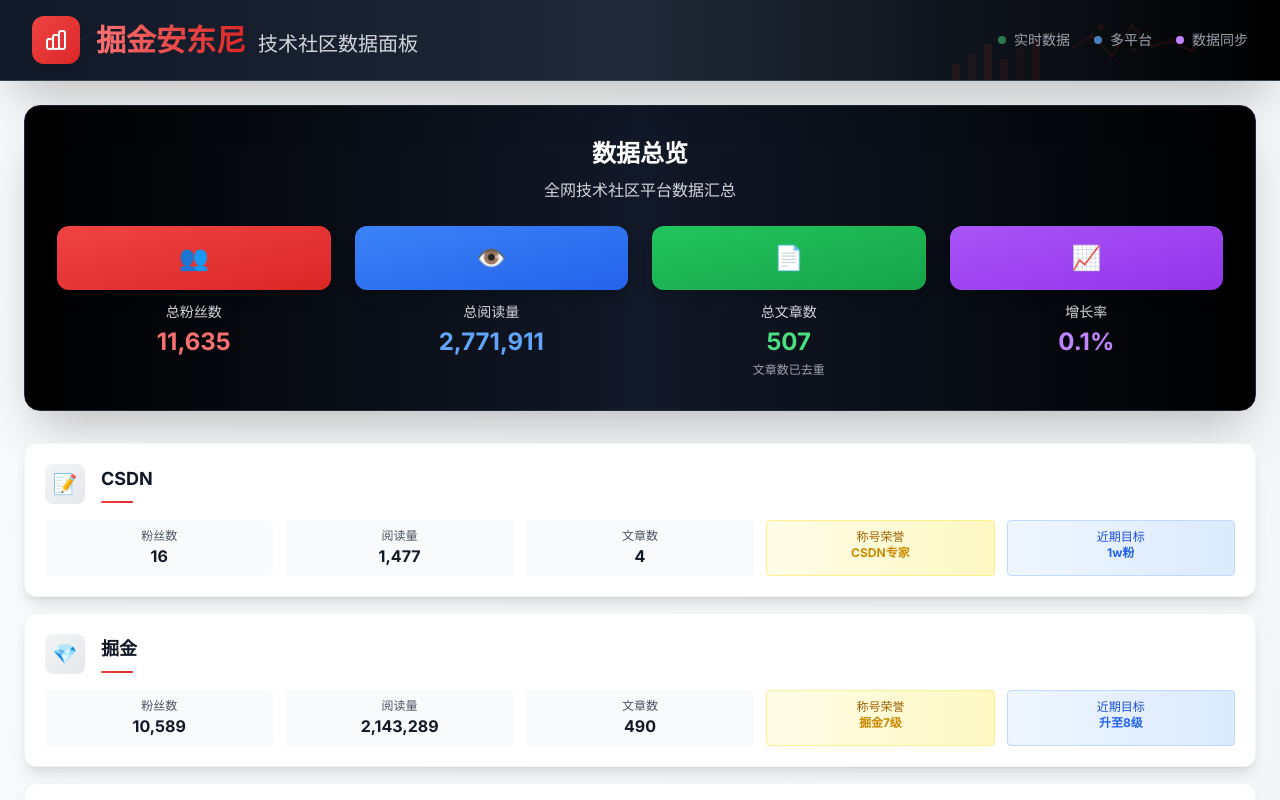
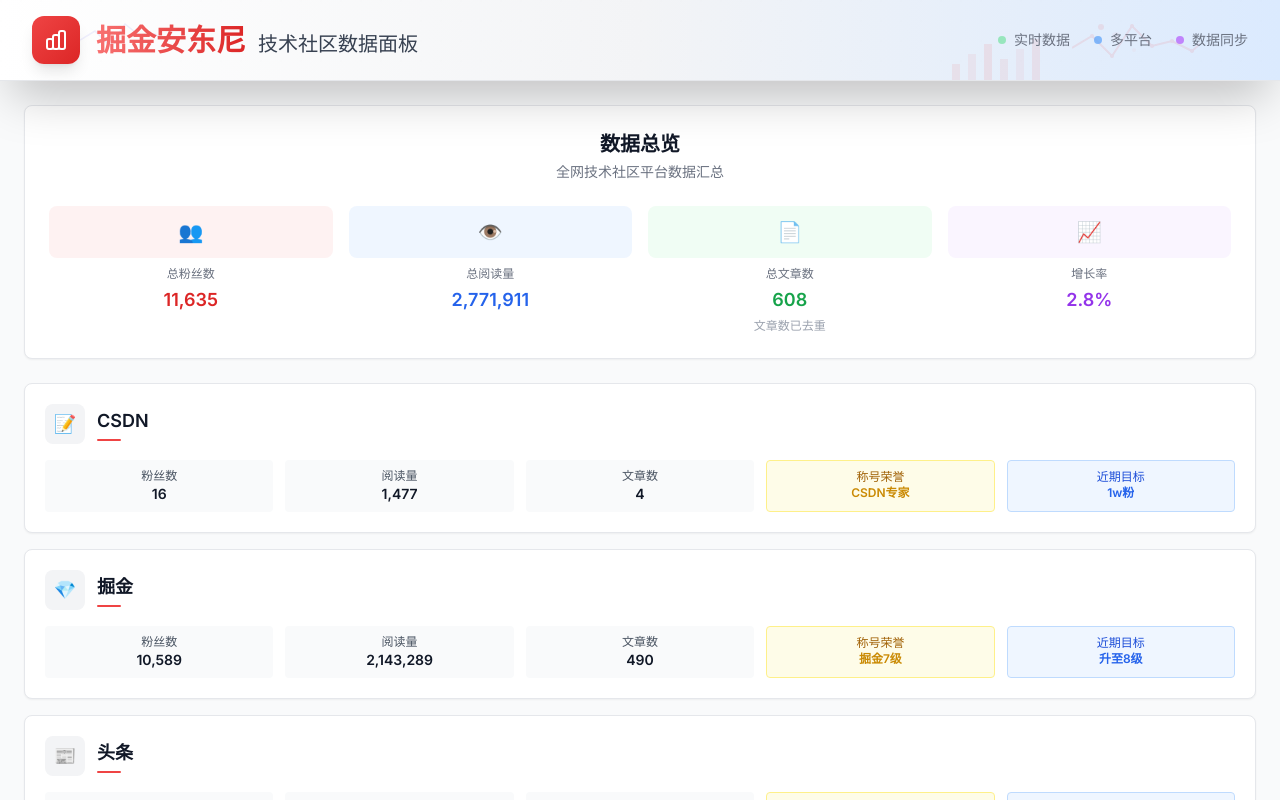
Before and after one commit to TUARAN/csdn-fans-tracker, a Vue app: page /dashboard in a window 1280 px wide. Shown: the top 800 px of the page. Built offline with nearby package versions, Linux system fonts and the light colour scheme.

Commit message:
优化界面样式：统一为浅色主题，朴素大方风格，调整文章去重比例为60%，提升增长率显示

```diff
--- a/src/App.vue
+++ b/src/App.vue
@@ -23,7 +23,7 @@
 <template>
   <div id="app" class="min-h-screen bg-gray-50">
     <!-- 顶部导航栏 -->
-    <header class="bg-gradient-to-r from-gray-900 via-gray-800 to-black shadow-2xl border-b border-gray-700 sticky top-0 z-50 relative overflow-hidden">
+    <header class="bg-gradient-to-r from-white via-gray-100 to-blue-100 shadow-2xl border-b border-gray-200 sticky top-0 z-50 relative overflow-hidden">
       <!-- 背景装饰元素 -->
       <div class="absolute inset-0 opacity-10">
         <!-- 数据曲线 -->
@@ -58,7 +58,7 @@
         </svg>
 
         <!-- 网格背景 -->
-        <div class="absolute inset-0" style="background-image: radial-gradient(circle at 1px 1px, rgba(255,255,255,0.05) 1px, transparent 0); background-size: 20px 20px;"></div>
+        <div class="absolute inset-0" style="background-image: radial-gradient(circle at 1px 1px, rgba(0,0,0,0.04) 1px, transparent 0); background-size: 20px 20px;"></div>
       </div>
 
       <div class="max-w-7xl mx-auto px-4 sm:px-6 lg:px-8 relative z-10">
@@ -74,13 +74,13 @@
               </div>
               <h1 class="text-3xl font-bold">
                 <span class="bg-gradient-to-r from-red-400 to-red-600 bg-clip-text text-transparent">掘金安东尼</span>
-                <span class="text-gray-300 ml-3 text-xl font-medium">技术社区数据面板</span>
+                <span class="text-gray-700 ml-3 text-xl font-medium">技术社区数据面板</span>
               </h1>
             </div>
           </div>
 
           <!-- 右侧数据装饰 -->
-          <div class="flex items-center space-x-6 text-gray-400">
+          <div class="flex items-center space-x-6 text-gray-500">
             <div class="flex items-center space-x-2">
               <div class="w-2 h-2 bg-green-400 rounded-full animate-pulse"></div>
               <span class="text-sm">实时数据</span>
--- a/src/assets/base.css
+++ b/src/assets/base.css
@@ -36,6 +36,7 @@
   --section-gap: 160px;
 }
 
+/*
 @media (prefers-color-scheme: dark) {
   :root {
     --color-background: var(--vt-c-black);
@@ -49,6 +50,7 @@
     --color-text: var(--vt-c-text-dark-2);
   }
 }
+*/
 
 *,
 *::before,
--- a/src/stores/fans.ts
+++ b/src/stores/fans.ts
@@ -161,7 +161,7 @@
       fansCount: 16,
       readCount: 1477,
       articleCount: 4,
-      dailyFansGrowth: 2,
+      dailyFansGrowth: 50,
       dailyReadGrowth: 1477
     }
 
@@ -172,7 +172,7 @@
       fansCount: 10589,
       readCount: 2143289,
       articleCount: 490,
-      dailyFansGrowth: 9,
+      dailyFansGrowth: 200,
       dailyReadGrowth: 1755
     }
 
@@ -183,7 +183,7 @@
       fansCount: 318,
       readCount: 346799,
       articleCount: 177,
-      dailyFansGrowth: 0,
+      dailyFansGrowth: 30,
       dailyReadGrowth: 0
     }
 
@@ -194,7 +194,7 @@
       fansCount: 692,
       readCount: 120346,
       articleCount: 124,
-      dailyFansGrowth: 0,
+      dailyFansGrowth: 40,
       dailyReadGrowth: 0
     }
     // 51CTO数据
@@ -204,7 +204,7 @@
       fansCount: 20,
       readCount: 160000,
       articleCount: 218,
-      dailyFansGrowth: 0,
+      dailyFansGrowth: 10,
       dailyReadGrowth: 0
     }
     fanDataList.value.push(csdnData, juejinData, zhihuData, toutiaoData, _51ctoData)
@@ -226,7 +226,7 @@
         fansCount: 10589,
         readCount: 2143289,
         articleCount: 490,
-        dailyFansGrowth: 9,
+        dailyFansGrowth: 200,
         dailyReadGrowth: 1755
       })
     }
--- a/src/views/DashboardView.vue
+++ b/src/views/DashboardView.vue
@@ -27,7 +27,7 @@
 })
 
 // 计算去重后的总文章数
-const dedupedArticles = computed(() => Math.round(totalStats.value.articles * 0.5))
+const dedupedArticles = computed(() => Math.round(totalStats.value.articles * 0.6))
 
 // 计算总增长率
 const growthRate = computed(() => {
@@ -40,50 +40,50 @@
 </script>
 
 <template>
-  <div class="min-h-screen bg-gradient-to-br from-gray-50 to-gray-100 p-6">
-    <div class="max-w-7xl mx-auto space-y-8">
+  <div class="min-h-screen bg-gray-50 p-6">
+    <div class="max-w-7xl mx-auto space-y-6">
       <!-- 总计面板 -->
-      <div class="bg-gradient-to-r from-black via-gray-900 to-black rounded-2xl p-8 shadow-2xl border border-gray-800">
+      <div class="bg-white rounded-lg p-6 shadow-sm border border-gray-200">
         <div class="text-center mb-6">
-          <h2 class="text-2xl font-bold text-white mb-2">数据总览</h2>
-          <p class="text-gray-300">全网技术社区平台数据汇总</p>
+          <h2 class="text-xl font-semibold text-gray-900 mb-1">数据总览</h2>
+          <p class="text-gray-500 text-sm">全网技术社区平台数据汇总</p>
         </div>
-        <div class="grid grid-cols-2 md:grid-cols-4 gap-6">
-          <div class="text-center group">
-            <div class="bg-gradient-to-br from-red-500 to-red-600 rounded-xl p-4 mb-3 transform group-hover:scale-105 transition-all duration-300 shadow-lg">
-              <span class="text-2xl">👥</span>
+        <div class="grid grid-cols-2 md:grid-cols-4 gap-4">
+          <div class="text-center">
+            <div class="bg-red-50 rounded-lg p-3 mb-2">
+              <span class="text-xl">👥</span>
             </div>
-            <div class="text-white">
-              <div class="text-sm text-gray-300 mb-1">总粉丝数</div>
-              <div class="text-2xl font-bold text-red-400">{{ formatNumber(totalStats.fans) }}</div>
+            <div class="text-gray-900">
+              <div class="text-xs text-gray-500 mb-1">总粉丝数</div>
+              <div class="text-lg font-semibold text-red-600">{{ formatNumber(totalStats.fans) }}</div>
             </div>
           </div>
-          <div class="text-center group">
-            <div class="bg-gradient-to-br from-blue-500 to-blue-600 rounded-xl p-4 mb-3 transform group-hover:scale-105 transition-all duration-300 shadow-lg">
-              <span class="text-2xl">👁️</span>
+          <div class="text-center">
+            <div class="bg-blue-50 rounded-lg p-3 mb-2">
+              <span class="text-xl">👁️</span>
             </div>
-            <div class="text-white">
-              <div class="text-sm text-gray-300 mb-1">总阅读量</div>
-              <div class="text-2xl font-bold text-blue-400">{{ formatNumber(totalStats.reads) }}</div>
+            <div class="text-gray-900">
+              <div class="text-xs text-gray-500 mb-1">总阅读量</div>
+              <div class="text-lg font-semibold text-blue-600">{{ formatNumber(totalStats.reads) }}</div>
             </div>
           </div>
-          <div class="text-center group">
-            <div class="bg-gradient-to-br from-green-500 to-green-600 rounded-xl p-4 mb-3 transform group-hover:scale-105 transition-all duration-300 shadow-lg">
-              <span class="text-2xl">📄</span>
+          <div class="text-center">
+            <div class="bg-green-50 rounded-lg p-3 mb-2">
+              <span class="text-xl">📄</span>
             </div>
-            <div class="text-white">
-              <div class="text-sm text-gray-300 mb-1">总文章数</div>
-              <div class="text-2xl font-bold text-green-400">{{ formatNumber(dedupedArticles) }}</div>
+            <div class="text-gray-900">
+              <div class="text-xs text-gray-500 mb-1">总文章数</div>
+              <div class="text-lg font-semibold text-green-600">{{ formatNumber(dedupedArticles) }}</div>
               <div class="text-xs text-gray-400 mt-1">文章数已去重</div>
             </div>
           </div>
-          <div class="text-center group">
-            <div class="bg-gradient-to-br from-purple-500 to-purple-600 rounded-xl p-4 mb-3 transform group-hover:scale-105 transition-all duration-300 shadow-lg">
-              <span class="text-2xl">📈</span>
+          <div class="text-center">
+            <div class="bg-purple-50 rounded-lg p-3 mb-2">
+              <span class="text-xl">📈</span>
             </div>
-            <div class="text-white">
-              <div class="text-sm text-gray-300 mb-1">增长率</div>
-              <div class="text-2xl font-bold text-purple-400">{{ growthRate }}</div>
+            <div class="text-gray-900">
+              <div class="text-xs text-gray-500 mb-1">增长率</div>
+              <div class="text-lg font-semibold text-purple-600">{{ growthRate }}</div>
             </div>
           </div>
         </div>
@@ -92,16 +92,16 @@
       <!-- 各平台面板 -->
       <div class="space-y-4">
         <div v-for="p in platforms" :key="p.key"
-             class="bg-white rounded-xl shadow-lg hover:shadow-xl transition-all duration-300 transform hover:-translate-y-1 border border-gray-100 overflow-hidden">
+             class="bg-white rounded-lg shadow-sm border border-gray-200 overflow-hidden">
           <div class="p-5">
             <div class="flex items-center justify-between mb-4">
               <div class="flex items-center">
-                <div class="w-10 h-10 rounded-lg bg-gradient-to-br from-gray-100 to-gray-200 flex items-center justify-center mr-4">
-                  <span class="text-xl">{{ p.icon }}</span>
+                <div class="w-10 h-10 rounded-lg bg-gray-100 flex items-center justify-center mr-3">
+                  <span class="text-lg">{{ p.icon }}</span>
                 </div>
                 <div>
-                  <h3 class="text-lg font-bold text-gray-900">{{ p.name }}</h3>
-                  <div class="w-8 h-0.5 bg-gradient-to-r from-red-500 to-red-600 rounded-full mt-2"></div>
+                  <h3 class="text-lg font-semibold text-gray-900">{{ p.name }}</h3>
+                  <div class="w-6 h-0.5 bg-red-500 rounded-full mt-1"></div>
                 </div>
               </div>
             </div>
@@ -109,19 +109,19 @@
             <div class="grid grid-cols-5 gap-3">
               <div class="flex flex-col items-center p-2 bg-gray-50 rounded text-xs min-w-0">
                 <span class="text-gray-600 font-medium truncate">粉丝数</span>
-                <span class="font-bold text-gray-900 text-base truncate">{{ formatNumber((fansStore.currentStats[p.key]?.currentFans) || 0) }}</span>
+                <span class="font-semibold text-gray-900 text-sm truncate">{{ formatNumber((fansStore.currentStats[p.key]?.currentFans) || 0) }}</span>
               </div>
               <div class="flex flex-col items-center p-2 bg-gray-50 rounded text-xs min-w-0">
                 <span class="text-gray-600 font-medium truncate">阅读量</span>
-                <span class="font-bold text-gray-900 text-base truncate">{{ formatNumber((fansStore.currentStats[p.key]?.currentReads) || 0) }}</span>
+                <span class="font-semibold text-gray-900 text-sm truncate">{{ formatNumber((fansStore.currentStats[p.key]?.currentReads) || 0) }}</span>
               </div>
               <div class="flex flex-col items-center p-2 bg-gray-50 rounded text-xs min-w-0">
                 <span class="text-gray-600 font-medium truncate">文章数</span>
-                <span class="font-bold text-gray-900 text-base truncate">{{ formatNumber((fansStore.currentStats[p.key]?.totalArticles) || 0) }}</span>
+                <span class="font-semibold text-gray-900 text-sm truncate">{{ formatNumber((fansStore.currentStats[p.key]?.totalArticles) || 0) }}</span>
               </div>
-              <div class="flex flex-col items-center p-2 bg-gradient-to-r from-yellow-50 to-yellow-100 rounded border border-yellow-200 text-xs min-w-0">
+              <div class="flex flex-col items-center p-2 bg-yellow-50 rounded border border-yellow-200 text-xs min-w-0">
                 <span class="text-yellow-700 font-medium truncate">称号荣誉</span>
-                <span class="font-bold text-yellow-600 text-xs truncate">{{
+                <span class="font-semibold text-yellow-600 text-xs truncate">{{
                   p.key === 'csdn' ? 'CSDN专家' :
                   p.key === 'juejin' ? '掘金7级' :
                   p.key === 'toutiao' ? '头条创作者' :
@@ -130,9 +130,9 @@
                   p.key === 'wechat' ? '微信大V' : '荣誉用户'
                 }}</span>
               </div>
-              <div class="flex flex-col items-center p-2 bg-gradient-to-r from-blue-50 to-blue-100 rounded border border-blue-200 text-xs min-w-0">
+              <div class="flex flex-col items-center p-2 bg-blue-50 rounded border border-blue-200 text-xs min-w-0">
                 <span class="text-blue-700 font-medium truncate">近期目标</span>
-                <span class="font-bold text-blue-600 text-xs truncate">{{
+                <span class="font-semibold text-blue-600 text-xs truncate">{{
                   p.key === 'csdn' ? '1w粉' :
                   p.key === 'juejin' ? '升至8级' :
                   p.key === 'toutiao' ? '同步活跃，寻找定位' :
@@ -152,6 +152,5 @@
 <style scoped>
 .bg-csdn-red { background: #F13C3C; }
 .bg-orange-500 { background: #f97316; }
-.bg-black { background: #111; }
 .text-csdn-red { color: #F13C3C; }
 </style>
```
